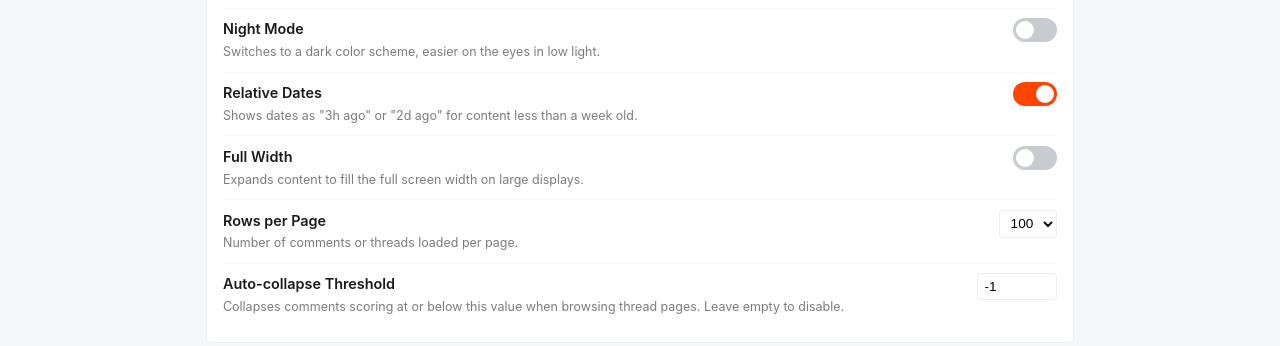
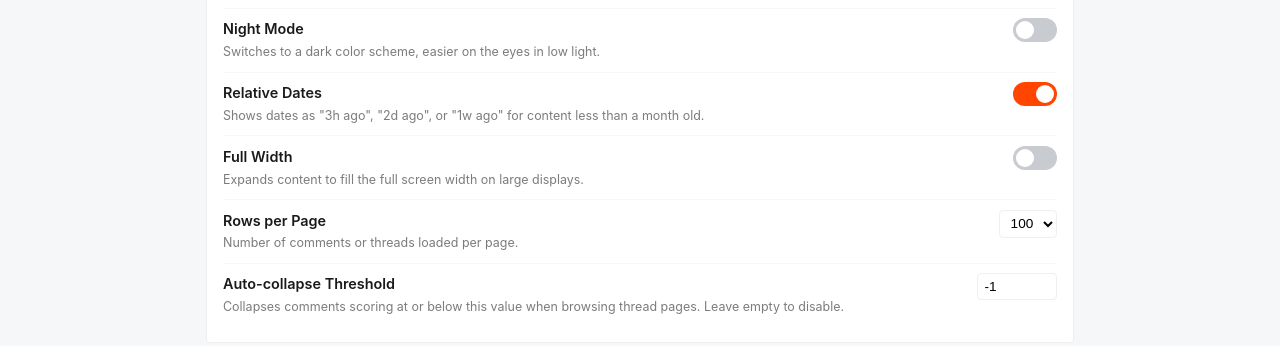
Before and after one commit to wazam/r-fantasybaseball-indexer, a FastAPI app: page /settings in a window 1280 px wide. Shown: the part 270-616 px from the top of the page. Run offline with FastAPI, Linux system fonts and the light colour scheme; parts of the project's set-up code (start-up, migrations or seed data) failed here and were passed over.

Commit message:
Extend relative dates to a month, add week granularity
timeAgo() previously fell back to the absolute date for anything
7+ days old. Adds a week tier ("1w ago") and extends the cutoff to
30 days, so content up to a month old still shows relatively.

```diff
--- a/app/static/app.js
+++ b/app/static/app.js
@@ -62,7 +62,9 @@ function timeAgo(utcStr) {
   var mins = Math.floor(diff / 60000);
   var hours = Math.floor(diff / 3600000);
   var days = Math.floor(diff / 86400000);
-  if (days >= 7) return null;
+  var weeks = Math.floor(days / 7);
+  if (days >= 30) return null;
+  if (weeks >= 1) return weeks + 'w ago';
   if (days >= 1) return days + 'd ago';
   if (hours >= 1) return hours + 'h ago';
   if (mins >= 1) return mins + 'm ago';
--- a/app/web/templates/settings.html
+++ b/app/web/templates/settings.html
@@ -33,7 +33,7 @@
     <div class="settings-pref">
       <div class="pref-info">
         <span class="pref-label">Relative Dates</span>
-        <span class="pref-note">Shows dates as "3h ago" or "2d ago" for content less than a week old.</span>
+        <span class="pref-note">Shows dates as "3h ago", "2d ago", or "1w ago" for content less than a month old.</span>
       </div>
       <label class="toggle-switch" aria-label="Toggle Relative Dates">
         <input type="checkbox" id="rel-ts-toggle" onchange="toggleRelativeTimestamps()">
```
